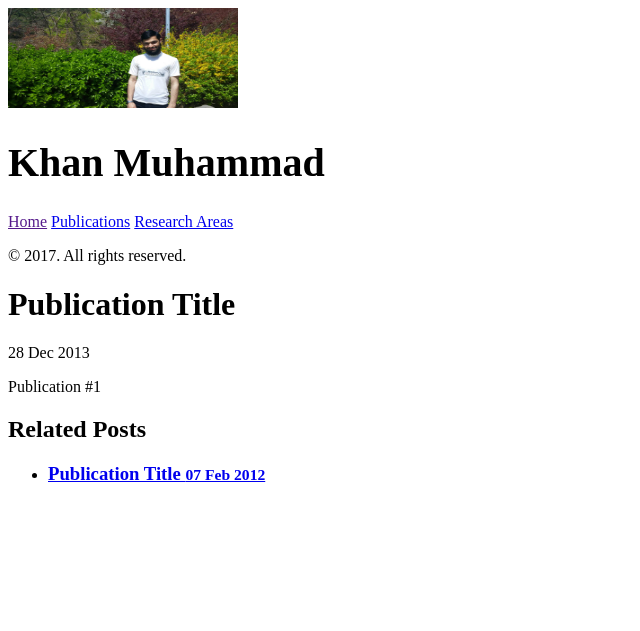
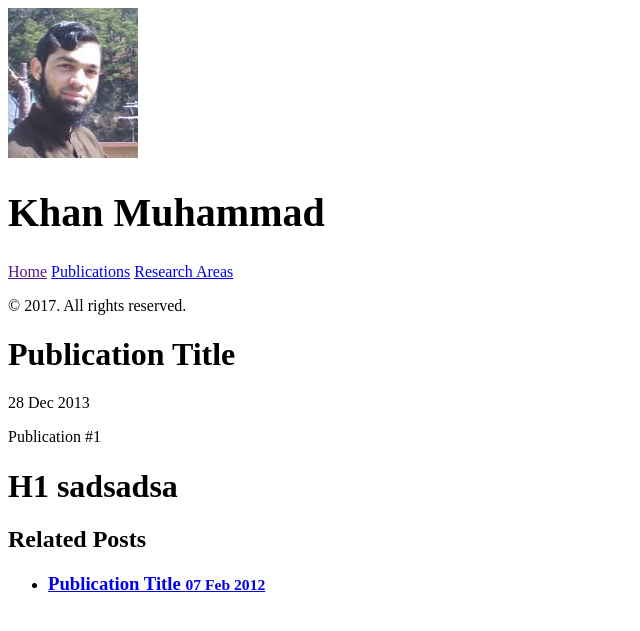
Before and after one commit to khan-muhammad/khan-muhammad.github.io, a Jekyll site: the page built from _posts/2013-12-28-pub2.md, in a window 1280 px wide. Shown: the top 631 px of the page, without its empty margins (0-640 px from the left). Built offline with Jekyll 4.4.1, drawn with Linux system fonts in a browser that asks for light colours; Markdown is read by kramdown in place of the engine named in the settings.

Commit message:
adding pages etc

```diff
--- a/_includes/sidebar.html
+++ b/_includes/sidebar.html
@@ -1,7 +1,7 @@
 <div class="sidebar">
   <div class="container sidebar-sticky">
 
-  <img style="width: 230px;height: 100px" src="/public/profile-pic.jpg">
+  <img style="width: 130px;height: 150px" src="/public/profile-pic1.jpg">
     <div class="sidebar-about">
       <h1 style="font-size: 2.5rem">
 
--- a/_posts/2013-12-28-pub2.md
+++ b/_posts/2013-12-28-pub2.md
@@ -3,3 +3,5 @@ layout: post
 title: Publication Title
 ---
  Publication #1
+
+# H1 sadsadsa
```
Also changed, not shown: public/profile-pic.jpg (deleted), public/profile-pic1.jpg (added).
